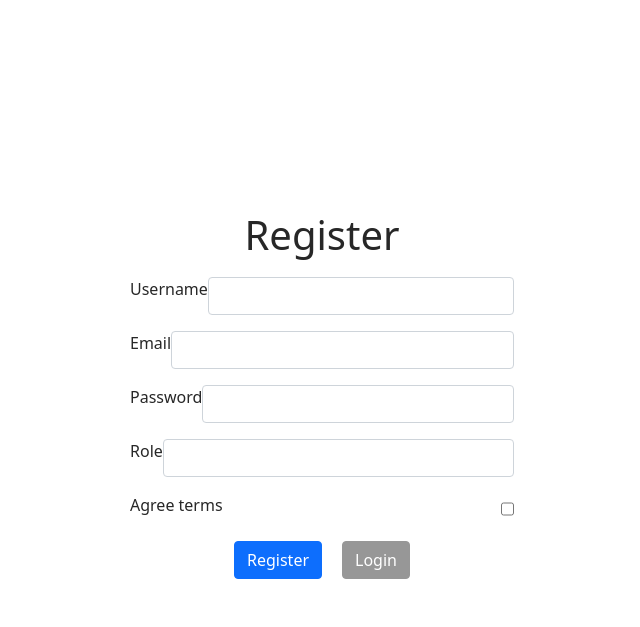
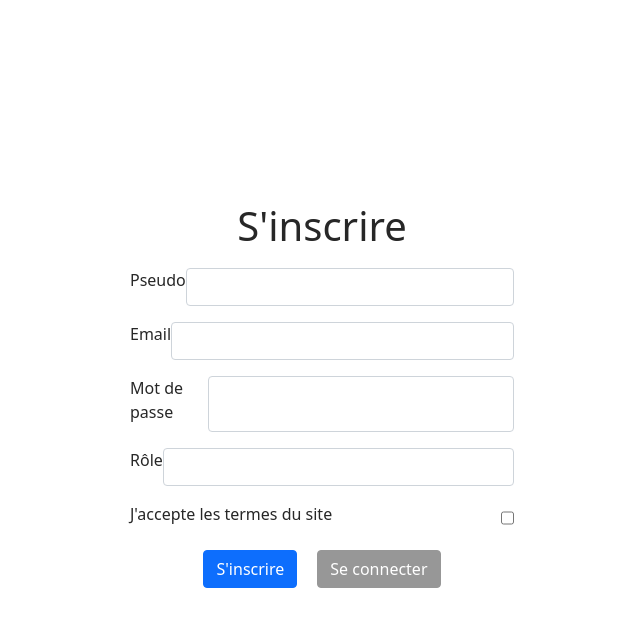
Before and after one commit to lucas-ru/projet_sumfony, a Symfony app: template templates/registration/register.html.twig in a window 1280 px wide. Shown: the top 627 px of the page, without its empty margins (318-958 px from the left). Run offline with Twig, Linux system fonts and the light colour scheme; the template is opened without the code that fills it, so the values that code supplies are empty; form fields are guessed from the names that the template uses; some libraries are stand-ins or nearby versions.

Commit message:
Lucas E -- Add title site

```diff
--- a/templates/post/answer.html.twig
+++ b/templates/post/answer.html.twig
@@ -1,6 +1,6 @@
 {% extends 'base.html.twig' %}
 
-{% block title %}{{ chat.name }}{% endblock %}
+{% block title %}Studer | {{ chat.name }}{% endblock %}
 
 {% block body %}
 
--- a/templates/post/create.html.twig
+++ b/templates/post/create.html.twig
@@ -1,6 +1,6 @@
 {% extends 'base.html.twig' %}
 
-{% block title %}Créer un nouvel article{% endblock %}
+{% block title %}Studer | Créer un nouvel article{% endblock %}
 
 {% block body %}
 <a href="{{ path('post') }}" class="btn-primary btnShowBack"><i class="fas fa-chevron-left"></i>Retour</a>
--- a/templates/post/index.html.twig
+++ b/templates/post/index.html.twig
@@ -1,6 +1,6 @@
 {% extends 'base.html.twig' %}
 
-{% block title %}Vos Posts{% endblock %}
+{% block title %}Studer | Vos Posts{% endblock %}
 
 {% block body %}
     <div class="menuIndex">
--- a/templates/post/show.html.twig
+++ b/templates/post/show.html.twig
@@ -1,7 +1,7 @@
 
 {% extends 'base.html.twig' %}
 
-{% block title %}{{ post.title }}{% endblock %}
+{% block title %}Studer | {{ post.title }}{% endblock %}
 
 {% block body %}
 <section id="article" class="articleShow">
--- a/templates/registration/register.html.twig
+++ b/templates/registration/register.html.twig
@@ -1,6 +1,6 @@
 {% extends 'base.html.twig' %}
 
-{% block title %}Register{% endblock %}
+{% block title %}Studer | Matchez vos connaissances{% endblock %}
 
 {% block body %}
 <div class="contentRegister">
@@ -8,21 +8,27 @@
         <div class="alert alert-danger" role="alert">{{ flashError }}</div>
     {% endfor %}
 
-    <h1>Register</h1>
+    <h1>S'inscrire</h1>
 
     {{ form_start(registrationForm) }}
-        {{ form_row(registrationForm.username) }}
+        {{ form_row(registrationForm.username, {
+            label: 'Pseudo'
+        }) }}
         {{ form_row(registrationForm.email) }}
         {{ form_row(registrationForm.plainPassword, {
-            label: 'Password'
+            label: 'Mot de passe'
         }) }}
-        {{ form_row(registrationForm.role) }}
-        {{ form_row(registrationForm.agreeTerms) }}
+        {{ form_row(registrationForm.role, {
+            label: 'Rôle'
+        }) }}
+        {{ form_row(registrationForm.agreeTerms, {
+            label: "J'accepte les termes du site"
+        }) }}
 
     <div class="contentRegisterButton">
-        <button type="submit" class="btn btnRegister">Register</button>
+        <button type="submit" class="btn btnRegister">S'inscrire</button>
         <a href="{{ path('app_login') }}" class="btn btnRegisterLogin">
-            Login
+            Se connecter
         </a>
     </div>
     {{ form_end(registrationForm) }}
--- a/templates/user/account.html.twig
+++ b/templates/user/account.html.twig
@@ -1,6 +1,6 @@
 {% extends 'base.html.twig' %}
 
-{% block title %}Mon compte{% endblock %}
+{% block title %}Studer | Mon compte{% endblock %}
 
 {% block body %}
     <div class="menuIndex menuIndexAccount">
```
Also changed, not shown: templates/security/login.html.twig (+6 -6 lines).
